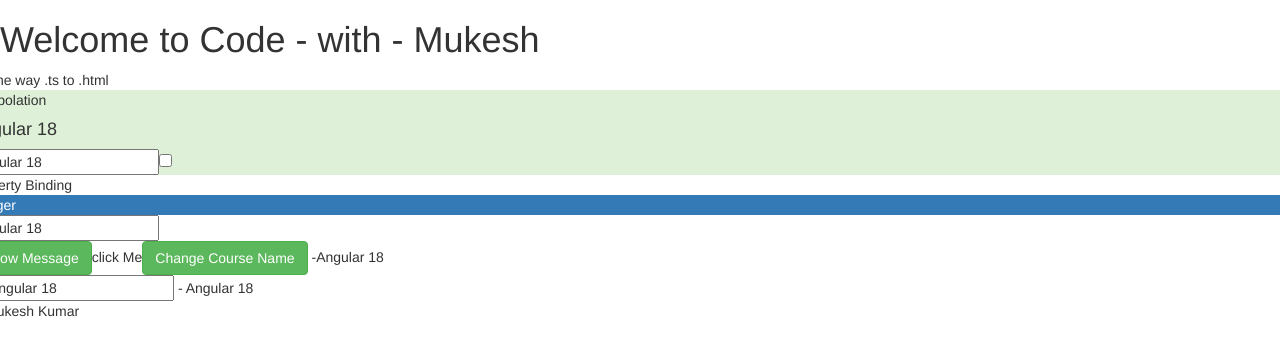
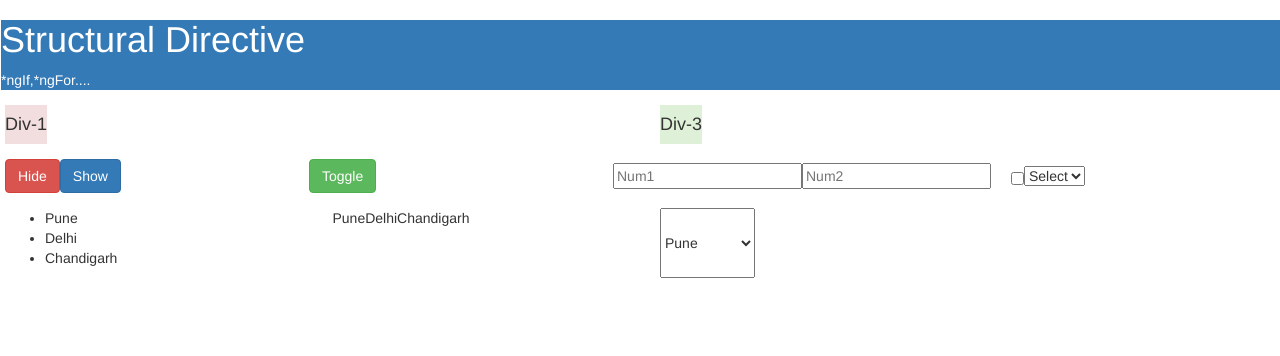
Before and after one commit to code-with-mukesh/angular18-project, an Angular app: page / in a window 1280 px wide. Shown: the top 356 px of the page. Built offline with nearby package versions, Linux system fonts and the light colour scheme.

Commit message:
Structural Directive

```diff
--- a/src/app/app.component.html
+++ b/src/app/app.component.html
@@ -1,5 +1,5 @@
-<h1>Welcome to Code - with - Mukesh</h1>
-<app-data-binding></app-data-binding>
+<!-- <h1>Welcome to Code - with - Mukesh</h1>
+<app-data-binding></app-data-binding> -->
 <!-- <table>
     <tr>
         <td><app-add-employee></app-add-employee></td>
@@ -7,3 +7,4 @@
         <td><app-data-binding></app-data-binding></td>
     </tr>
 </table> -->
+<app-structural-dir></app-structural-dir>
--- a/src/app/app.component.ts
+++ b/src/app/app.component.ts
@@ -3,11 +3,12 @@ import { RouterOutlet } from '@angular/router';
 import { AddEmployeeComponent } from './components/add-employee/add-employee.component';
 import { EmployeeListComponent } from './components/employee-list/employee-list.component';
 import { DataBindingComponent } from './components/data-binding/data-binding.component';
+import { StructuralDirComponent } from './components/directive/structural-dir/structural-dir.component';
 
 @Component({
   selector: 'app-root',
   standalone: true,
-  imports: [RouterOutlet,AddEmployeeComponent,EmployeeListComponent,DataBindingComponent],
+  imports: [RouterOutlet,AddEmployeeComponent,EmployeeListComponent,DataBindingComponent,StructuralDirComponent],
   templateUrl: './app.component.html',
   styleUrl: './app.component.css'
 })
--- /dev/null
+++ b/src/app/components/directive/structural-dir/structural-dir.component.css
@@ -0,0 +1,16 @@
+.row{
+    display: flex;
+    margin-top: 15px;
+}
+.col-3{
+    display: flex;
+    margin-left: 20px;
+    width: 100%;
+}
+.btn-danger{
+    display:flex;
+}
+.mt-2{
+    margin-top: 10px;
+    margin-left:1px;
+}
--- /dev/null
+++ b/src/app/components/directive/structural-dir/structural-dir.component.html
@@ -0,0 +1,67 @@
+<div class="mt-2 p-2 bg-primary text-white rounded">
+    <h1>Structural Directive</h1>
+    <p>*ngIf,*ngFor....</p>
+</div>
+<div class="row pt-3">
+    <div class="col-3">
+        <div *ngIf="isDiv1Visible" class="bg-danger p-3 text-center">
+            <h4>Div-1</h4>
+        </div>
+    </div>
+    <div class="col-3">
+        <div class="bg-success p-3 text-center" *ngIf="isDiv2Visible">
+            <h4>Div-2</h4>
+        </div>
+    </div>
+    <div class="col-3">
+        <div *ngIf="num1==num2"class="bg-success p-3 text-center">
+            <h4>Div-3</h4>
+        </div>
+    </div>
+    <div class="col-3">
+        <div *ngIf="isActive" class="bg-primary p-3 text-center">
+            <h4>Div-4</h4>
+        </div>
+    </div>
+</div>
+<div class="row pt-3">
+    <div class="col-3 text-center">
+        <button class="btn btn-danger" (click)="hideDiv1()">Hide</button>
+        <button class="btn btn-primary mx-2" (click)="showDiv1()">Show</button>
+    </div>
+    <div class="col-3 text-center">
+        <button class="btn btn-success" (click)="toggleDiv2()">Toggle</button>
+    </div>
+    <div class="col-3 text-center">
+        <div style="display: flex;align-items: center;">
+            <input type="text" [(ngModel)]="num1" placeholder="Num1" width="width-50">
+            <input type="text" [(ngModel)]="num2" placeholder="Num2" width="width-50">
+        </div>
+        </div>
+    <div class="col-3 text-center">
+        <div style="display: flex;align-items: center;">
+            <input [(ngModel)]="isActive" type="checkbox" class="width-50">
+            <select>
+                <option>Select</option>
+                <option>India</option>
+                <option>USA</option>
+            </select>
+</div>
+    </div>
+</div>
+<div class="row">
+    <div class="col-3">
+        <ul>
+            <li *ngFor="let city of cityOfArray">{{city}}</li>
+        </ul>
+    </div>
+    <div class="col-3">
+        <div  *ngFor="let cityName of cityOfArray">{{cityName}}</div>
+    </div>
+    <div class="col-3">
+        <select>
+            <option *ngFor="let city of cityOfArray">{{city}}</option>
+        </select>
+    </div>
+    <div class="col-3"></div>
+</div>
--- /dev/null
+++ b/src/app/components/directive/structural-dir/structural-dir.component.ts
@@ -0,0 +1,32 @@
+import { CommonModule } from '@angular/common';
+import { Component } from '@angular/core';
+import { FormsModule } from '@angular/forms';
+
+@Component({
+  selector: 'app-structural-dir',
+  standalone: true,
+  imports: [CommonModule,FormsModule],
+  templateUrl: './structural-dir.component.html',
+  styleUrl: './structural-dir.component.css'
+})
+export class StructuralDirComponent {
+  isDiv1Visible:boolean=true;
+  isDiv2Visible:boolean=false;
+  num1:string='';
+  num2:string='';
+
+  isActive:boolean=false;
+  cityOfArray:string[]=['Pune','Delhi','Chandigarh'];
+
+
+  constructor(){}
+  showDiv1(){
+    this.isDiv1Visible=true;
+  }
+  hideDiv1(){
+    this.isDiv1Visible=false;
+  }
+ toggleDiv2(){
+  this.isDiv2Visible=!this.isDiv2Visible;
+ }
+}
```
Also changed, not shown: 1 other file (tests, documents, lock files or other folders).
